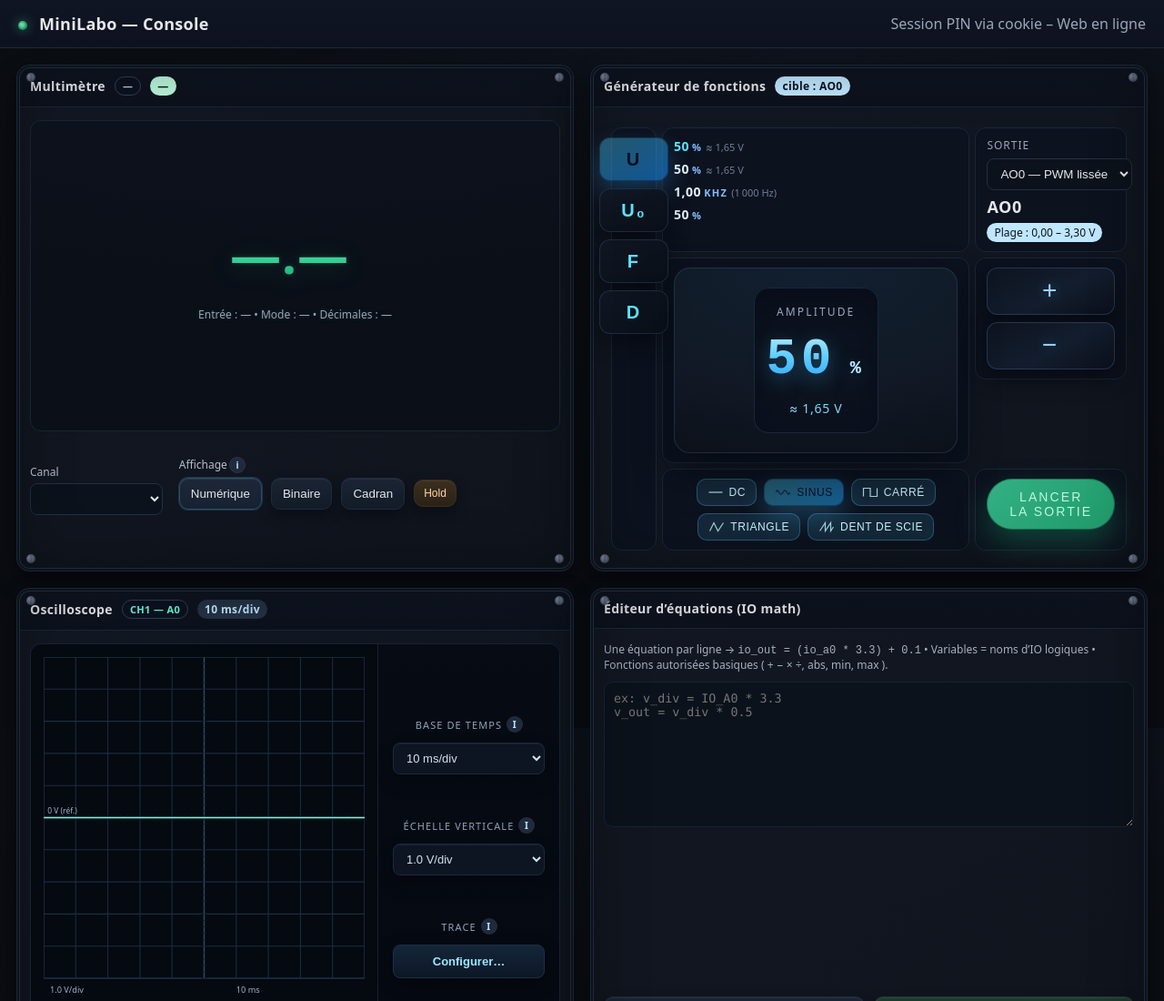
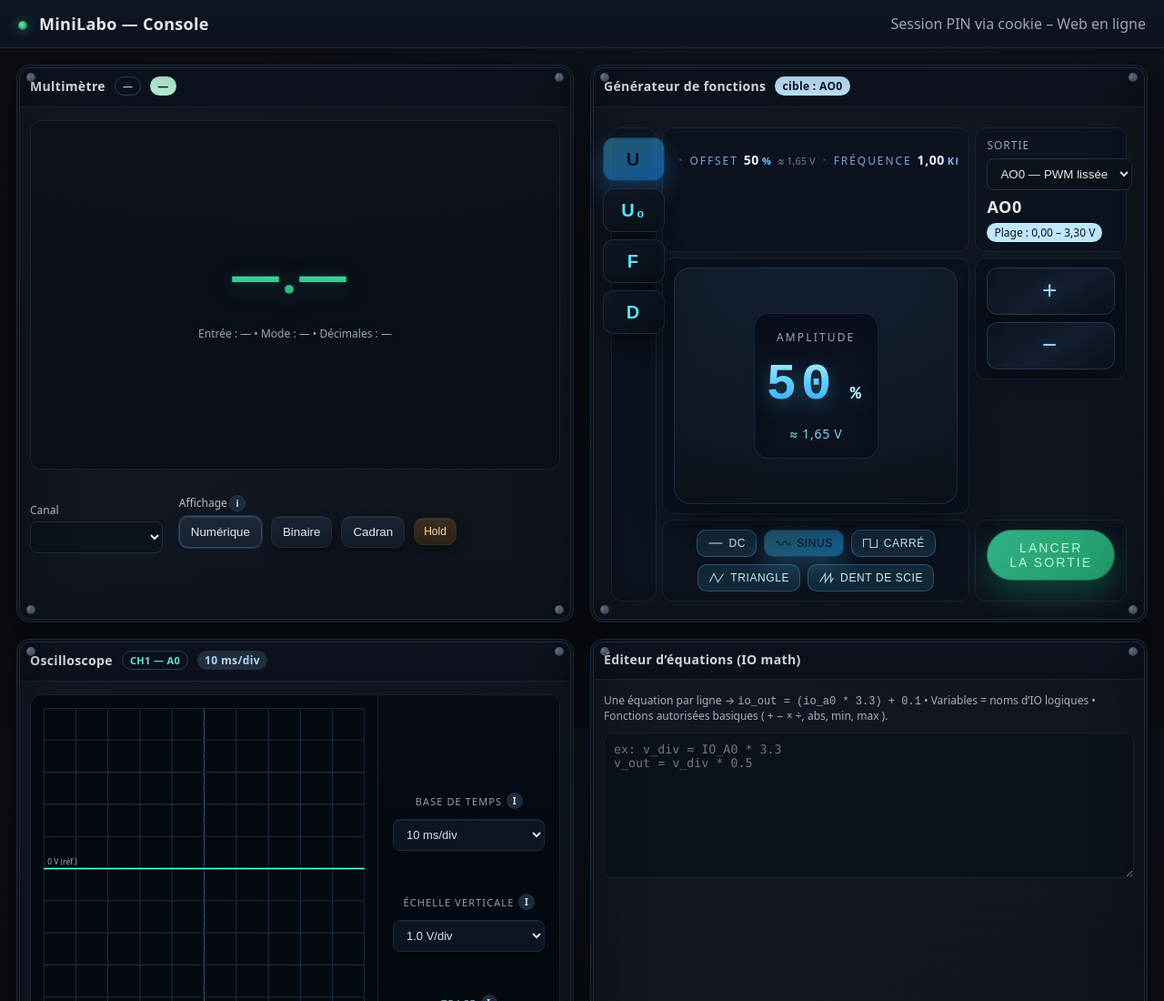
Before and after one commit to papapingouin-be/MiniLaboESP8266, a plain HTML site: page data/devices.html in a window 1280 px wide. Shown: the top 1100 px of the page at 91% size. Drawn offline with Linux system fonts and the light colour scheme; no server answers.

Commit message:
Ajuste le résumé du générateur et la taille des contrôles

```diff
--- a/data/devices.html
+++ b/data/devices.html
@@ -163,8 +163,8 @@
     .func-output-box .func-output-name{font-size:18px; font-weight:600; letter-spacing:.03em}
     .func-output-box .func-output-type{font-size:12px; letter-spacing:.18em; color:#58e4ff; text-transform:uppercase}
     .func-output-box .pill{align-self:flex-start}
-    .func-display-cell{padding:0; background:none}
-    .func-display{height:100%; border-radius:16px}
+    .func-display-cell{padding:0; background:none; height:100%;}
+    .func-display{height:100%; min-height:260px; border-radius:16px; width:100%;}
     .func-adjust-cell{
       display:flex;
       align-items:center;
@@ -279,14 +279,15 @@
       position:relative;
       border:none;
       background:linear-gradient(150deg, rgba(16,23,35,.85) 0%, rgba(10,15,24,1) 100%);
-      padding:10px 16px;
+      padding:10px 14px;
       border-radius:12px;
       cursor:pointer;
       color:#c9d7f1;
       display:flex;
       align-items:center;
       justify-content:center;
-      min-width:76px;
+      min-width:68px;
+      flex:1 0 68px;
       min-height:48px;
       box-shadow: inset 0 0 0 1px rgba(45,65,92,.55), 0 10px 24px rgba(0,0,0,.4);
       transition:transform .2s ease, box-shadow .2s ease, background .2s ease;
@@ -325,26 +326,30 @@
     .func-param-btn:focus-visible{outline:2px solid rgba(76,195,255,.6); outline-offset:4px}
     .func-summary{
       display:flex;
-      flex-direction:column;
-      align-items:flex-start;
+      flex-direction:row;
+      align-items:center;
       gap:6px;
       font-size:12px;
       color:#d0def6;
       min-height:48px;
       flex:1 1 auto;
       min-width:0;
+      white-space:nowrap;
+      overflow:hidden;
+      text-overflow:ellipsis;
     }
     .func-summary.empty{justify-content:center; align-items:center; color:#64748b}
     .func-summary-item{
-      display:flex;
-      flex-wrap:wrap;
+      display:inline-flex;
       align-items:baseline;
-      gap:4px;
+      gap:6px;
     }
     .func-summary-item.current .func-summary-value{color:#58e4ff}
+    .func-summary-label{font-size:12px; color:#7ea6d9; text-transform:uppercase; letter-spacing:.16em}
     .func-summary-value{font-size:14px; letter-spacing:.04em; color:#e4f1ff; font-weight:600}
     .func-summary-value .unit{font-size:11px; margin-left:3px; letter-spacing:.12em; text-transform:uppercase; color:#7fbfff}
     .func-summary-secondary{font-size:11px; color:#7a8aa6; opacity:.9}
+    .func-summary-separator{opacity:.4; font-size:11px; color:#7a8aa6; margin:0 2px;}
     .func-summary-empty{opacity:.7; font-style:italic}
     #func-hint,
     .func-output-type{display:none}
@@ -678,7 +683,7 @@
                 </td>
                 <td class="func-meta-cell">
                   <div class="func-summary empty" id="func-summary" aria-live="polite" role="list">
-                    <div class="func-summary-item func-summary-empty" role="listitem">—</div>
+                    <span class="func-summary-item func-summary-empty" role="listitem">—</span>
                   </div>
                 </td>
                 <td class="func-output-cell">
@@ -1586,7 +1591,7 @@
       funcSummary.classList.remove('empty');
       if(!profile || !Array.isArray(profile.parameters) || !profile.parameters.length){
         funcSummary.classList.add('empty');
-        const empty = document.createElement('div');
+        const empty = document.createElement('span');
         empty.className = 'func-summary-item func-summary-empty';
         empty.setAttribute('role','listitem');
         empty.textContent = '—';
@@ -1594,13 +1599,34 @@
         return;
       }
       let hasItem = false;
+      let itemCount = 0;
       profile.parameters.forEach(param=>{
         const def = FUNC_PARAM_DEFS[param];
         if(!def) return;
         const formatted = formatParam(param, ctx);
-        const item = document.createElement('div');
+        const item = document.createElement('span');
         item.className = 'func-summary-item' + (param === funcState.currentParam ? ' current' : '');
         item.setAttribute('role','listitem');
+        const labelText = def.label || param;
+        const mainText = formatted.unit ? `${formatted.main} ${formatted.unit}` : formatted.main;
+        let description = `${labelText}: ${mainText}`;
+        if(formatted.secondary){
+          description += ` (${formatted.secondary})`;
+        }
+        item.setAttribute('title', description);
+        item.setAttribute('aria-label', description);
+        item.dataset.param = param;
+        if(itemCount > 0){
+          const separator = document.createElement('span');
+          separator.className = 'func-summary-separator';
+          separator.textContent = '•';
+          separator.setAttribute('aria-hidden', 'true');
+          funcSummary.appendChild(separator);
+        }
+        const label = document.createElement('span');
+        label.className = 'func-summary-label';
+        label.textContent = labelText;
+        item.appendChild(label);
         const value = document.createElement('span');
         value.className = 'func-summary-value';
         value.textContent = formatted.main;
@@ -1610,16 +1636,7 @@
           unit.textContent = formatted.unit;
           value.appendChild(unit);
         }
-        const labelText = def.label || param;
-        const mainText = formatted.unit ? `${formatted.main} ${formatted.unit}` : formatted.main;
-        let description = `${labelText}: ${mainText}`;
-        if(formatted.secondary){
-          description += ` (${formatted.secondary})`;
-        }
-        item.setAttribute('title', description);
-        item.setAttribute('aria-label', description);
-        item.dataset.param = param;
-        item.append(value);
+        item.appendChild(value);
         if(formatted.secondary){
           const secondary = document.createElement('span');
           secondary.className = 'func-summary-secondary';
@@ -1628,10 +1645,11 @@
         }
         funcSummary.appendChild(item);
         hasItem = true;
+        itemCount += 1;
       });
       if(!hasItem){
         funcSummary.classList.add('empty');
-        const empty = document.createElement('div');
+        const empty = document.createElement('span');
         empty.className = 'func-summary-item func-summary-empty';
         empty.setAttribute('role','listitem');
         empty.textContent = '—';
```
